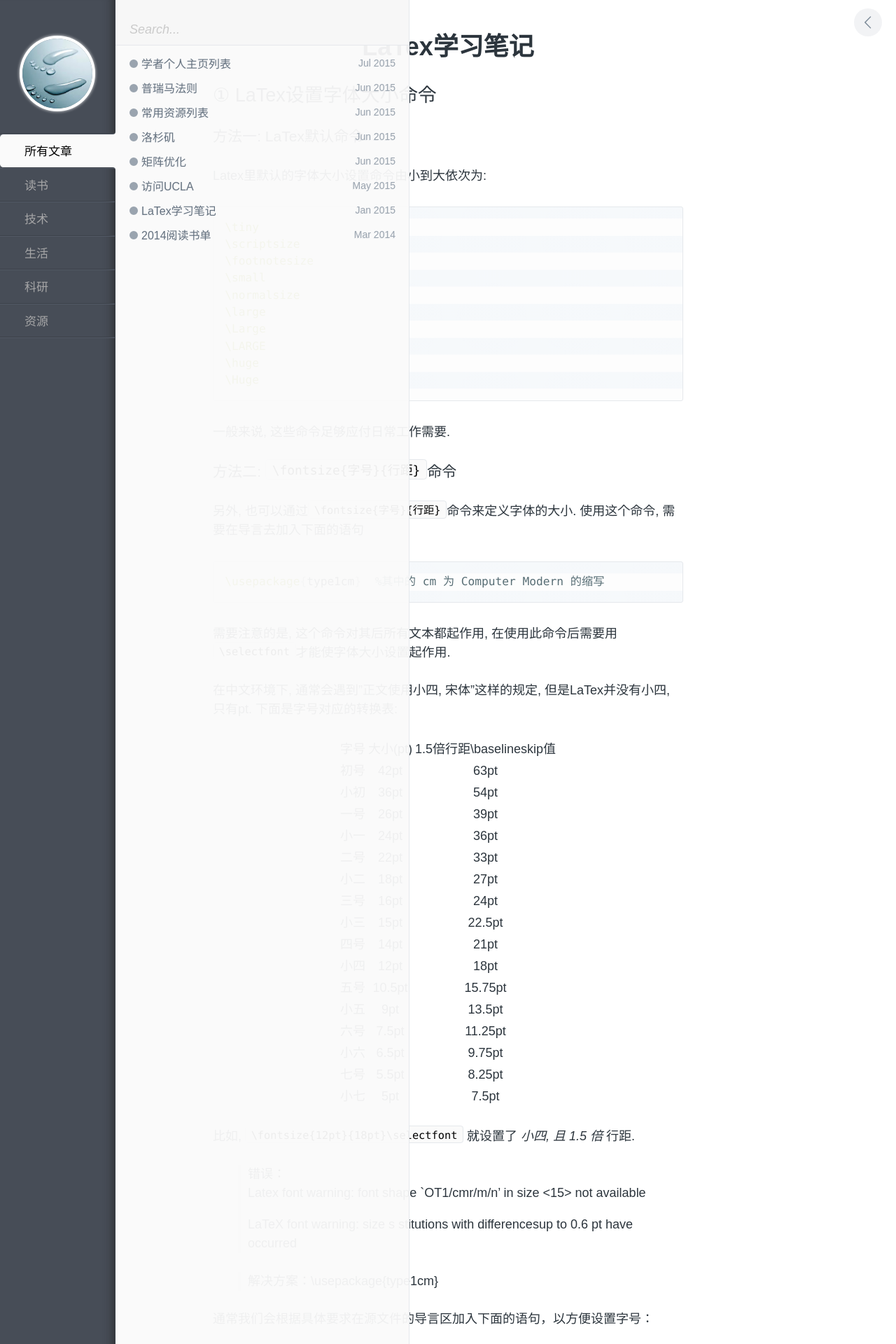
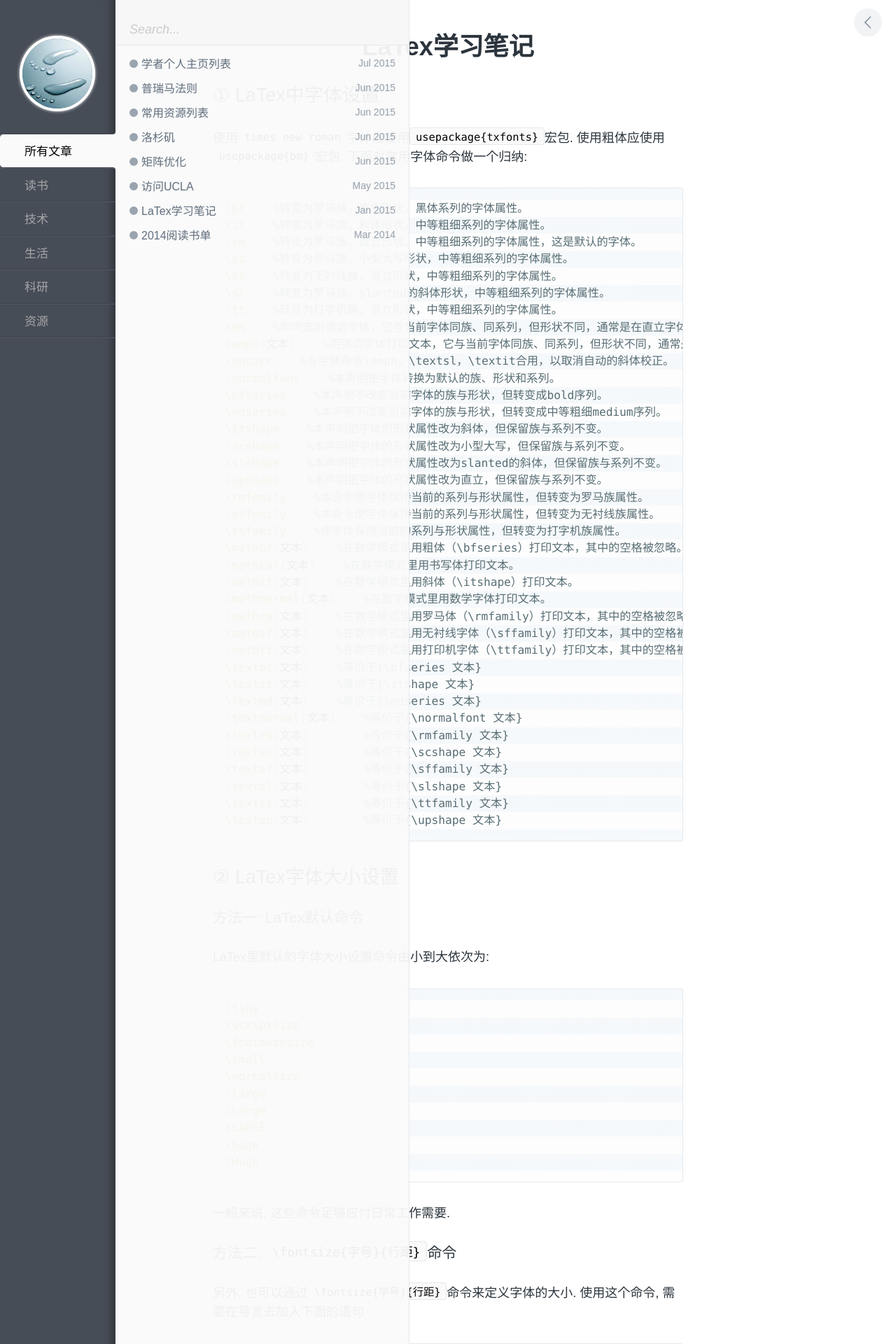
Before and after one commit to polyHong/polyHong.github.io, a Jekyll site: the page built from _posts/tech/2015-01-10-use-latex.md, in a window 1280 px wide. Shown: the top 1920 px of the page at 70% size. Built offline with Jekyll 4.4.1, drawn with Linux system fonts in a browser that asks for light colours; Markdown is read by kramdown in place of the engine named in the settings; some of the changed text lies outside the part shown.

Commit message:
Latex learning note revised

````diff
--- a/_posts/tech/2015-01-10-use-latex.md
+++ b/_posts/tech/2015-01-10-use-latex.md
@@ -7,10 +7,55 @@
 description:
 ---
 
-## ① LaTex设置字体大小命令
+## ① LaTex中字体设置
+
+使用`times new roman`字体应使用`usepackage{txfonts}`宏包. 使用粗体应使用`usepackage{bm}`宏包. 下面对常用字体命令做一个归纳:
+
+```tex
+\bf    %转变为罗马族，直立形状，黑体系列的字体属性。
+\it    %转变为罗马族，斜体形状，中等粗细系列的字体属性。
+\rm    %转变为罗马族，直立形状，中等粗细系列的字体属性，这是默认的字体。
+\sc    %转变为罗马族，小型大写形状，中等粗细系列的字体属性。
+\sf    %转变为无衬线族，直立形状，中等粗细系列的字体属性。
+\sl    %转变为罗马族，slanted的斜体形状，中等粗细系列的字体属性。
+\tt    %转变为打字机族，直立形状，中等粗细系列的字体属性。
+\em    %声明选用强调字体，它与当前字体同族、同系列，但形状不同，通常是在直立字体与斜体间转换。
+\emph{文本}    %用强调字体打印文本，它与当前字体同族、同系列，但形状不同，通常是在直立字体与斜体间转换，此命令等价于{\em 文本}    %也就是说，自动插入了斜体附加留空。
+\nocorr    %与字体命令\emph，\textsl，\textit合用，以取消自动的斜体校正。
+\normalfont    %本声明把字体转换为默认的族、形状和系列。
+\bfseries    %本声明不改变当前字体的族与形状，但转变成bold序列。
+\mdseries    %本声明不改变当前字体的族与形状，但转变成中等粗细medium序列。
+\itshape    %本声明把字体的形状属性改为斜体，但保留族与系列不变。
+\scshape    %本声明把字体的形状属性改为小型大写，但保留族与系列不变。
+\slshape    %本声明把字体的形状属性改为slanted的斜体，但保留族与系列不变。
+\upshape    %本声明把字体的形状属性改为直立，但保留族与系列不变。
+\rmfamily    %本命令使字体保持当前的系列与形状属性，但转变为罗马族属性。
+\sffamily    %本命令使字体保持当前的系列与形状属性，但转变为无衬线族属性。
+\ttfamily    %使字体保持当前的系列与形状属性，但转变为打字机族属性。
+\mathbf{文本}    %在数学模式里用粗体（\bfseries）打印文本，其中的空格被忽略。
+\mathcal{文本}    %在数学模式里用书写体打印文本。
+\mathit{文本}    %在数学模式里用斜体（\itshape）打印文本。
+\mathnormal{文本}    %在数学模式里用数学字体打印文本。
+\mathrm{文本}    %在数学模式里用罗马体（\rmfamily）打印文本，其中的空格被忽略。
+\mathsf{文本}    %在数学模式里用无衬线字体（\sffamily）打印文本，其中的空格被忽略。
+\mathtt{文本}    %在数学模式里用打印机字体（\ttfamily）打印文本，其中的空格被忽略。
+\textbf{文本}    %等价于{\bfseries 文本}
+\textit{文本}    %等价于{\itshape 文本}
+\textmd{文本}    %等价于{\mdseries 文本}
+\textnormal{文本}    %等价于{\normalfont 文本}
+\textrm{文本}        %等价于{\rmfamily 文本}
+\textsc{文本}        %等价于{\scshape 文本}
+\textsf{文本}        %等价于{\sffamily 文本}
+\textsl{文本}        %等价于{\slshape 文本}
+\texttt{文本}        %等价于{\ttfamily 文本}
+\textup{文本}        %等价于{\upshape 文本}
+```
+
+
+## ② LaTex字体大小设置
 ### 方法一: LaTex默认命令
 
-Latex里默认的字体大小设置命令由小到大依次为:
+LaTex里默认的字体大小设置命令由小到大依次为:
 
 ```tex
 \tiny
@@ -37,11 +82,10 @@
 需要注意的是, 这个命令对其后所有文本都起作用, 在使用此命令后需要用`\selectfont`才能使字体大小设置起作用.
 
 在中文环境下, 通常会遇到"正文使用小四, 宋体"这样的规定, 但是LaTex并没有小四, 只有pt. 下面是字号对应的转换表:
-
 <center>
 <table>
 <tr>
-   <td>字号 </td> <td>大小(pt)</td> <td>1.5倍行距\baselineskip值 </td>
+   <td> 字号 </td> <td> 大小 (pt)</td> <td>1.5倍行距\baselineskip值 </td>
 </tr>
 <tr>
 <td><center>初号</center> </td> <td><center>42pt</center></td> <td><center>63pt</center> </td>
@@ -125,10 +169,7 @@
 
 
 
-## ② LaTex正确输入双(单)引号
-
-
-
+## ③ LaTex正确输入双(单)引号
 
 好几次使用Latex都碰到需要用到双引号, 然而连续两次键入键盘上的双引号并不能得到正确的双引号输出.
 
````
Also changed, not shown: other parts of _posts/tech/2015-01-10-use-latex.md (+0 -3 lines).
